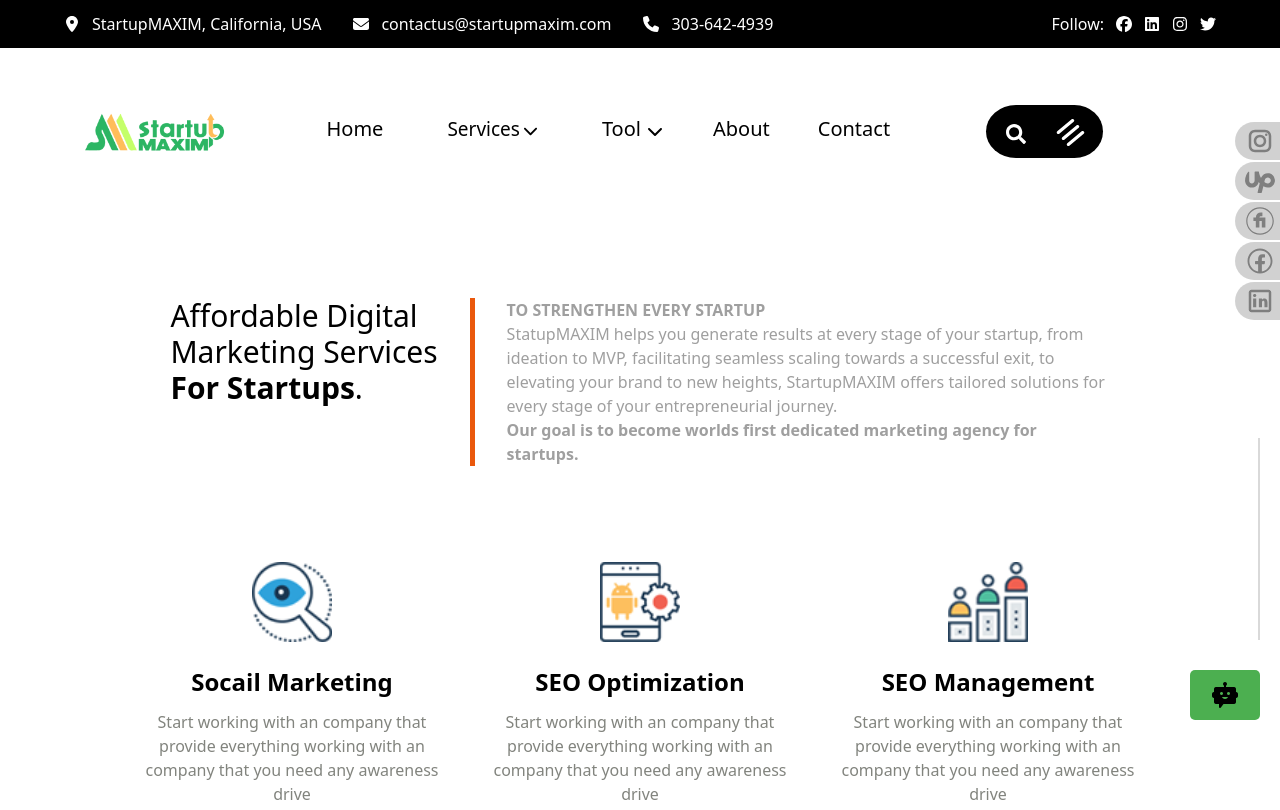
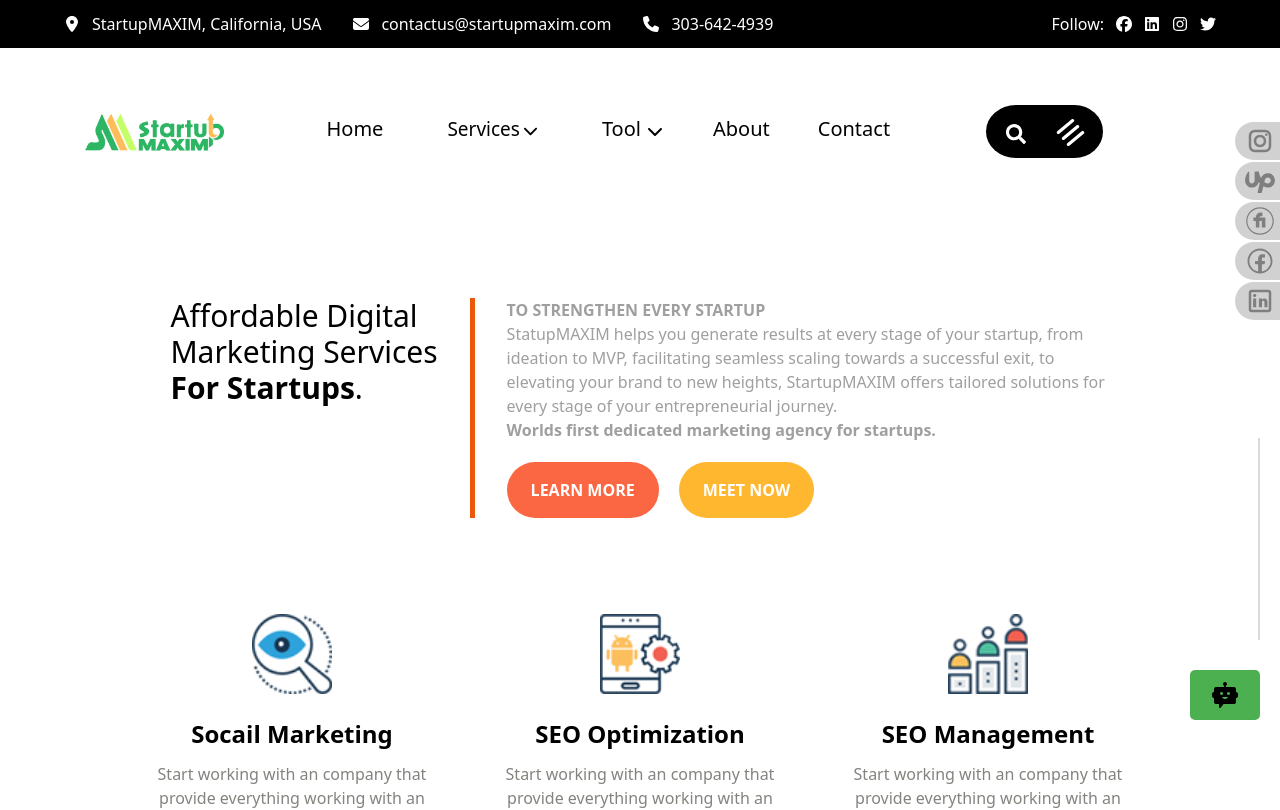
Before and after one commit to mhmAdmin1122/startupMAXIM, a Next.js app: page / in a window 1280 px wide. Shown: the top 810 px of the page. Built offline with nearby package versions, Linux system fonts and the light colour scheme.

Commit message:
Button added

```diff
--- a/pages/Components/H/HomeSection.tsx
+++ b/pages/Components/H/HomeSection.tsx
@@ -46,8 +46,9 @@ const HomeSection = () => {
           <p><strong>TO STRENGTHEN EVERY STARTUP</strong>
             <br />StatupMAXIM helps you generate results at every stage of your startup, from ideation to MVP, facilitating seamless scaling towards a successful exit,
             to elevating your brand to new heights, StartupMAXIM offers tailored solutions for every stage of your entrepreneurial journey.
-            <br /><strong>Our goal is to become worlds first dedicated marketing agency for startups.</strong>
+            <br /><strong>Worlds first dedicated marketing agency for startups.</strong>
           </p>
+          <div class="" bis_skin_checked="1"><button class="p-4 pl-6 max-[385px]:mb-4 pr-6  bg-[#fa6742] hover:bg-[#2e2c2d] text-white font-bold rounded-full mr-5 mt-5">LEARN MORE</button><button class="p-4 pl-6 pr-6 bg-[#ffb72f] hover:bg-[#2e2c2d] text-white font-bold rounded-full">MEET NOW</button></div>
         </div>
       </section>
 
```
